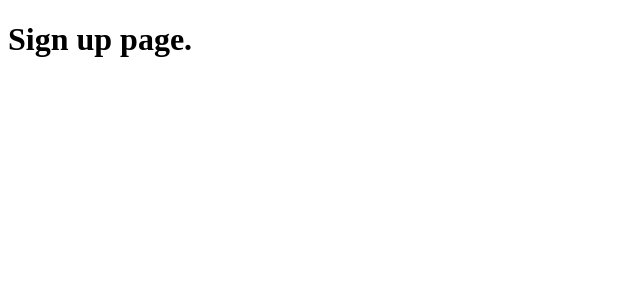
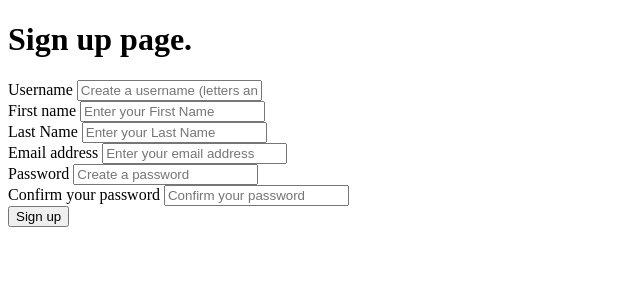
Before and after one commit to hkn61/CSCI3100_E1_project_Studynet, a Django app: page /auth/signup in a window 1280 px wide. Shown: the top 300 px of the page, without its empty margins (0-640 px from the left). Run offline with Django 4.2, Linux system fonts and the light colour scheme.

```diff
--- /dev/null
+++ b/csci3100/info.py
@@ -0,0 +1,5 @@
+EMAIL_USE_TLS = True
+EMAIL_HOST = 'smtp.gmail.com'
+EMAIL_HOST_USER = 'custudynet@gmail.com'
+EMAIL_HOST_PASSWORD = 'studynet123'
+EMAIL_PORT = 587
--- a/loginauth/urls.py
+++ b/loginauth/urls.py
@@ -4,4 +4,5 @@ from . import views
 urlpatterns = [
     path('signup',views.signup,name='signup'),
     path('signin',views.signin,name='signin'),
+    path('signout',views.signout,name='signout'),
 ]
--- a/loginauth/views.py
+++ b/loginauth/views.py
@@ -1,13 +1,58 @@
-from django.shortcuts import render
-from django.http import HttpResponse
+from django.contrib.auth import authenticate, login, logout
+from django.shortcuts import render, redirect
+from django.contrib.auth.models import User
+from django.contrib import messages
 # Create your views here.
 
 
 def signup(request):
-    return render(request,"auth/signup.html")
+    if request.method == "POST":
+        username = request.POST["username"]
+        fname = request.POST["firstname"]
+        lname = request.POST["lastname"]
+        email = request.POST["email"]
+        pass1 = request.POST["pass1"]
+        pass2 = request.POST["pass2"]
+
+        if User.objects.filter(username=username):
+            messages.error(request, "Username already exists.")
+            return redirect("signup")
+        if User.objects.filter(email=email):
+            messages.error(request, "Email already exists.")
+            return redirect("signup")
+
+
+        newUser = User.objects.create_user(username=username, email=email, password=pass1)
+        newUser.first_name = fname
+        newUser.last_name = lname
+
+        newUser.save()
+        messages.success(request, "Your account has been successfully created.")
+
+
+
+        return redirect('signin')
+
+    return render(request, "auth/signup.html")
 
 def signin(request):
-    return render(request,"auth/signin.html")
+    if request.method == "POST":
+        username = request.POST["username"]
+        password = request.POST["pass1"]
+
+        user_auth = authenticate(username=username,password=password)
+        if  user_auth is not None:
+            login(request, user_auth)
+            fname = user_auth.first_name
+            messages.success(request, "You have been successfully signed in.")
+            return render(request, "auth/index.html", {"fname": fname})
+        else:
+            messages.error(request, "You have not sign up yet")
+            return redirect("../")
+    return render(request, "auth/signin.html")
+
 
 def signout(request):
-    return render(request,"auth/signout.html")
+    logout(request)
+    messages.success(request, "Logged out successfully.")
+    return render(request, "home.html")
--- a/templates/auth/signup.html
+++ b/templates/auth/signup.html
@@ -8,5 +8,32 @@
 </head>
 <body>
     <h1>Sign up page.</h1>
+    <form action="/auth/signup" method="post">
+        {% csrf_token %}
+        <label for = ""> Username </label>
+        <input type="text" id="username" name="username" placeholder="Create a username (letters and numbers)" Required>
+
+        <br>
+        <label for = ""> First name </label>
+        <input type="text" id="firstname" name="firstname" placeholder="Enter your First Name" Required>
+        <br>
+        <label for = ""> Last Name </label>
+        <input type="text" id="lastname" name="lastname" placeholder="Enter your Last Name" Required>
+        <br>
+
+        <label for = ""> Email address </label>
+        <input type="email" id="email" name="email" placeholder="Enter your email address" Required>
+        <br>
+
+        <label for = ""> Password </label>
+        <input type="password" id="pass1" name="pass1" placeholder="Create a password" Required>
+        <br>
+
+        <label for = ""> Confirm your password </label>
+        <input type="password" id="pass2" name="pass2" placeholder="Confirm your password" Required>
+        <br>
+
+        <button type="submit">Sign up</button>
+    </form>
 </body>
 </html>
```
Also changed, not shown: csci3100/settings.py (+6 -1 lines), templates/auth/index.html (added, +20 -0 lines), templates/auth/signin.html (+11 -0 lines), templates/home.html (+7 -0 lines), db.sqlite3, 2 other files.
